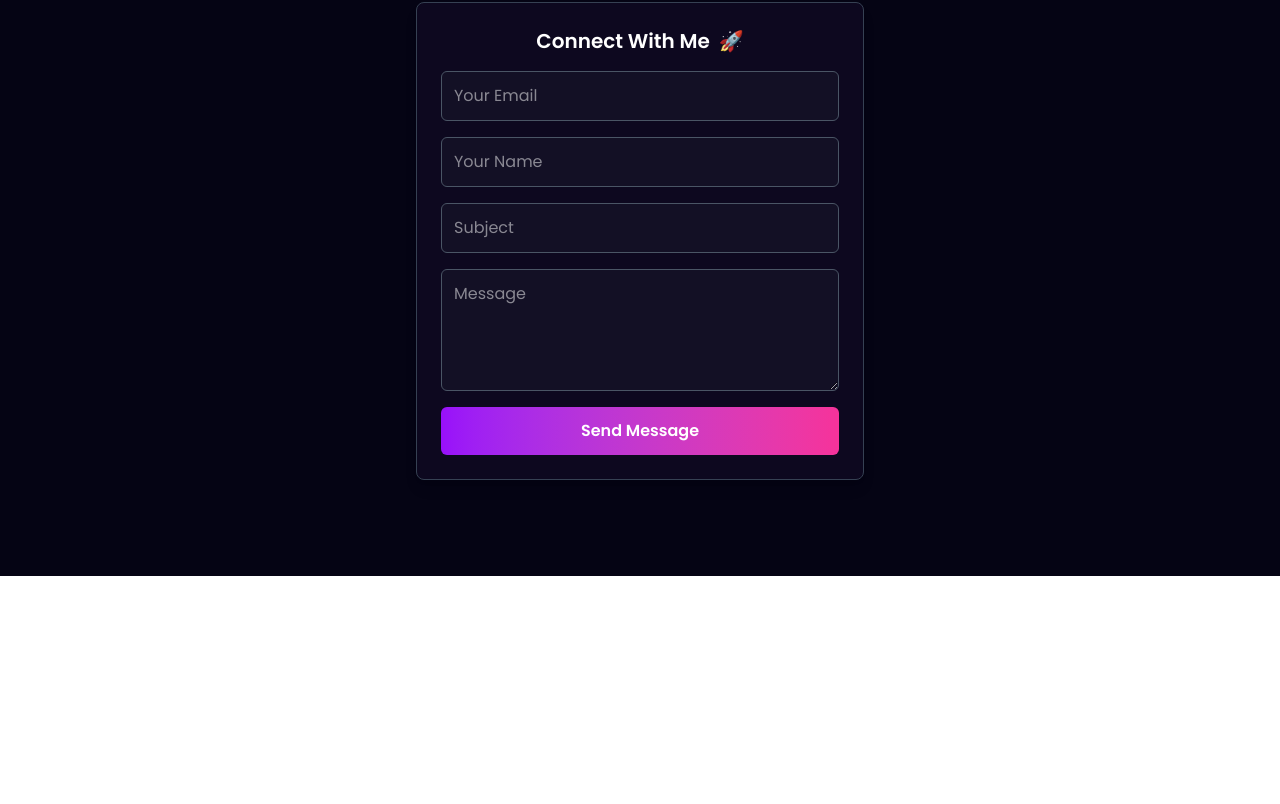
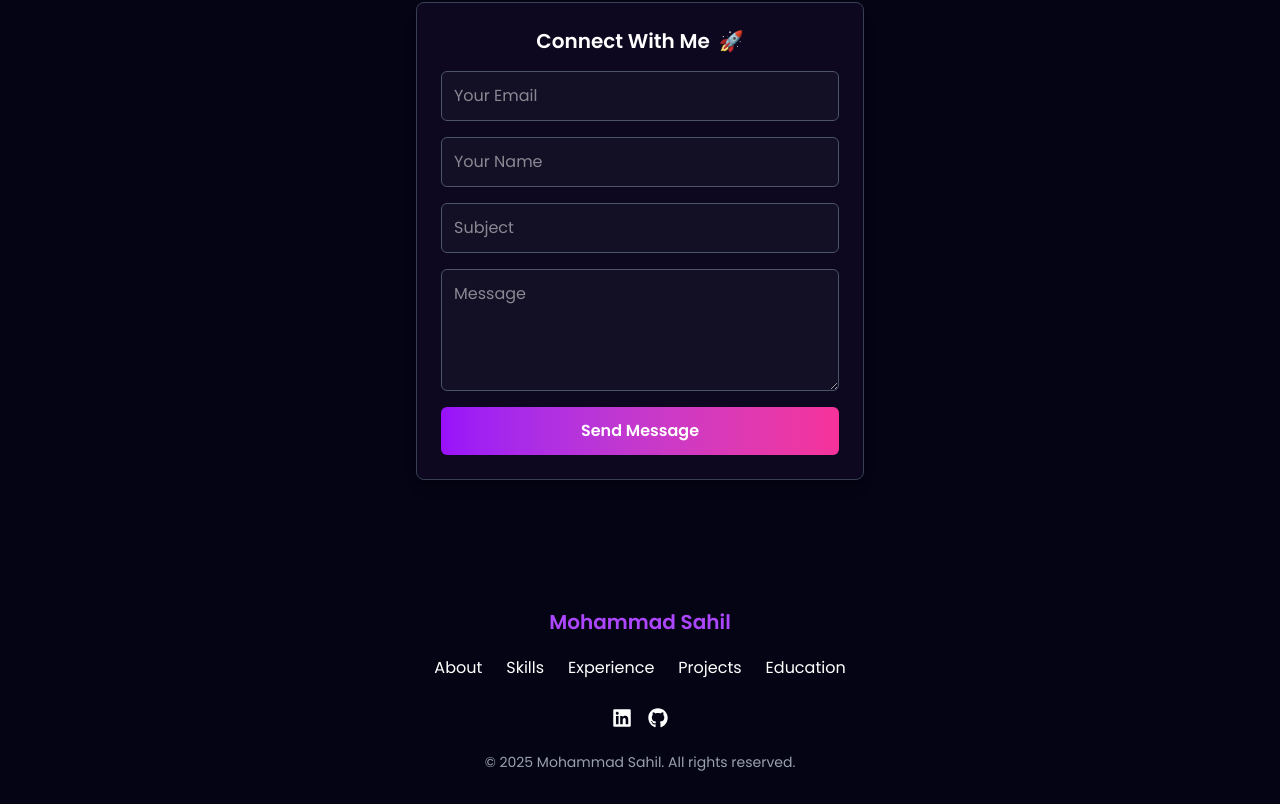
Before and after one commit to S-Khan786/Portfolio-ReactJs, a React (Vite) app: page / in a window 1280 px wide. Shown: the part 7883-8687 px from the top of the page. Before the commit the page ends 8459 px from the top, so only its background shows below. Built offline with nearby package versions, Linux system fonts and the light colour scheme.

Commit message:
added footer page also

```diff
--- a/src/App.jsx
+++ b/src/App.jsx
@@ -6,6 +6,7 @@ import Experience from "./components/Experience/Experience";
 import Projects from "./components/Projects/Projects";
 import Education from "./components/Education/Education";
 import Contact from "./components/Contact/Contact";
+import Footer from "./components/Footer/Footer";
 
 function App() {
   return (
@@ -19,6 +20,7 @@ function App() {
         <Projects />
         <Education />
         <Contact />
+        <Footer />
       </div>
     </div>
   );
--- /dev/null
+++ b/src/components/Footer/Footer.jsx
@@ -0,0 +1,72 @@
+import React from "react";
+import { FaLinkedin, FaGithub } from "react-icons/fa";
+
+function Footer() {
+  // Smooth scroll function
+  const handleScroll = (sectionId) => {
+    const section = document.getElementById(sectionId);
+    if (section) {
+      section.scrollIntoView({ behavior: "smooth" });
+    }
+  };
+
+  return (
+    <div className="text-white py-8 px-[7vw] md:px-[7vw] lg:px-[12vw]">
+      <div className="container mx-auto text-center">
+        <h2 className="text-xl font-semibold text-purple-500">
+          Mohammad Sahil
+        </h2>
+
+        {/* Navigation Links - Responsive */}
+        <nav className="flex flex-wrap justify-center space-x-4 sm:space-x-6 mt-4">
+          {[
+            { name: "About", id: "about" },
+            { name: "Skills", id: "skills" },
+            { name: "Experience", id: "experience" },
+            { name: "Projects", id: "projects" },
+            { name: "Education", id: "education" },
+          ].map((item, index) => (
+            <button
+              key={index}
+              onClick={() => handleScroll(item.id)}
+              className="hover:text-purple-500 text-sm sm:text-base my-1 cursor-pointer"
+            >
+              {item.name}
+            </button>
+          ))}
+        </nav>
+
+        {/* Social Media Icons - Responsive */}
+        <div className="flex flex-wrap justify-center space-x-4 mt-6">
+          {[
+            {
+              icon: <FaLinkedin />,
+              link: "https://www.linkedin.com/in/tarun-kaushik-553b441a4",
+            },
+            {
+              icon: <FaGithub />,
+              link: "https://www.linkedin.com/in/tarun-kaushik-553b441a4",
+            },
+          ].map((item, index) => (
+            <a
+              key={index}
+              href={item.link}
+              target="_blank"
+              rel="noopener noreferrer"
+              className="text-xl hover:text-purple-500 transition-transform transform hover:scale-110"
+            >
+              {item.icon}
+            </a>
+          ))}
+        </div>
+
+        {/* Copyright Text */}
+        <p className="text-sm text-gray-400 mt-6">
+          © 2025 Mohammad Sahil. All rights reserved.
+        </p>
+      </div>
+    </div>
+  );
+}
+
+export default Footer;
--- a/src/components/Navbar/Navbar.jsx
+++ b/src/components/Navbar/Navbar.jsx
@@ -66,7 +66,7 @@ function Navbar() {
                 activeSection === item.id ? "text-[#8245ec]" : ""
               }`}
             >
-              <button onClick={() => handleMenuItemClick(item.id)}>
+              <button onClick={() => handleMenuItemClick(item.id)} className="cursor-pointer">
                 {item.label}
               </button>
             </li>
@@ -75,10 +75,10 @@ function Navbar() {
 
         {/* Social Icons */}
         <div className="hidden md:flex space-x-4 pt-4">
-          <a target="_blank" className="text-gray-300 hover:text-[#8245ec]">
+          <a target="_blank" className="text-gray-300 hover:text-[#8245ec] cursor-pointer transition-transform transform hover:scale-110">
             <FaGithub size={24} />
           </a>
-          <a target="_blank" className="text-gray-300 hover:text-[#8245ec]">
+          <a target="_blank" className="text-gray-300 hover:text-[#8245ec] cursor-pointer transition-transform transform hover:scale-110">
             <FaLinkedin size={24} />
           </a>
         </div>
@@ -101,7 +101,7 @@ function Navbar() {
 
       {/* Mobile Menu Items */}
       {isOpen && (
-        <div className="absolute top-15 left-1/2 transform -translate-x-1/2 w-4/5 bg-[#4e4d5c]/50 backdrop-blur-lg z-50 rounded-lg shadow-lg md:hidden">
+        <div className="absolute top-15 left-1/2 transform -translate-x-1/2 w-4/5 bg-[#4e4d5c]/80 backdrop-blur-lg z-50 rounded-lg shadow-lg md:hidden">
           <ul className="flex flex-col items-center space-y-4 pt-4 pb-2 text-gray-300">
             {menuItems.map((item) => (
               <li
@@ -110,7 +110,7 @@ function Navbar() {
                   activeSection === item.id ? "text-[#8245ec]" : ""
                 }`}
               >
-                <button onClick={() => handleMenuItemClick(item.id)}>
+                <button onClick={() => handleMenuItemClick(item.id)} className="cursor-pointer">
                   {item.label}
                 </button>
               </li>
@@ -119,14 +119,14 @@ function Navbar() {
               <a
                 target="_blank"
                 rel="noopener noreferrer"
-                className="text-gray-300 hover:text-white"
+                className="text-gray-300 hover:text-white cursor-pointer"
               >
                 <FaGithub size={24} />
               </a>
               <a
                 target="_blank"
                 rel="noopener noreferrer"
-                className="text-gray-300 hover:text-white"
+                className="text-gray-300 hover:text-white cursor-pointer"
               >
                 <FaLinkedin size={24} />
               </a>
```
